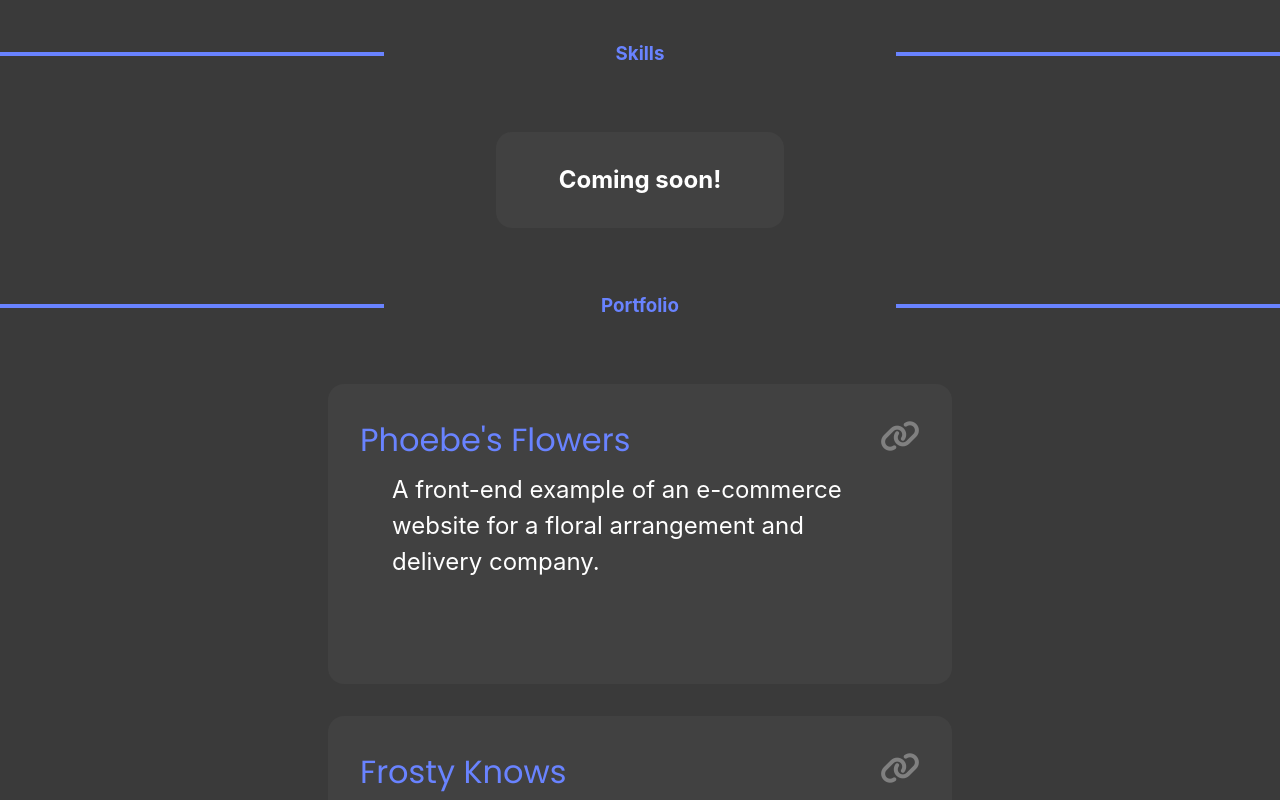
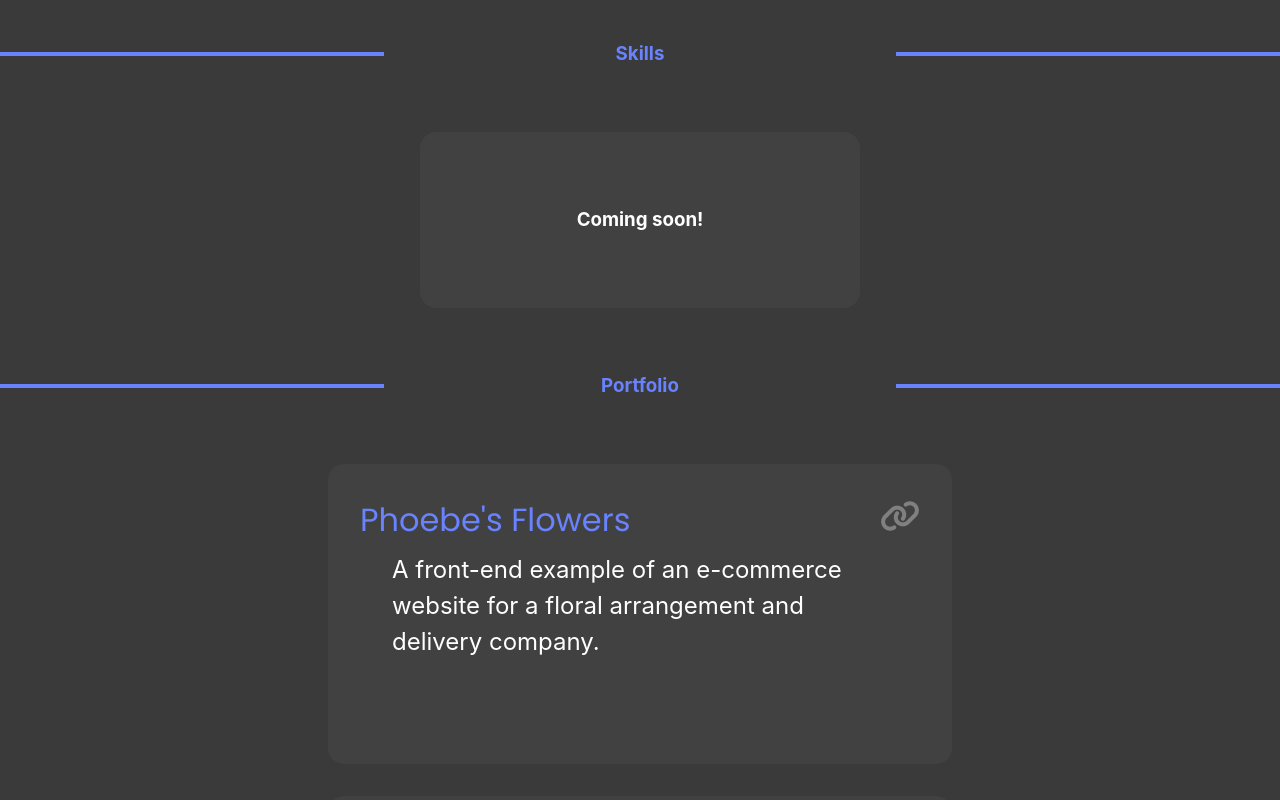
Before and after one commit to MichaelaHunt/Michaela-Hunt-Portfolio, a React (Vite) app in the folder Portfolio/: page / in a window 1280 px wide. Shown: the part 960-1760 px from the top of the page. Built offline with nearby package versions, Linux system fonts and the light colour scheme.

Commit message:
fix coming soon in all queries

```diff
--- a/Portfolio/src/App.css
+++ b/Portfolio/src/App.css
@@ -353,6 +353,12 @@ input:focus, textarea:focus, button:focus {
 }
 
 @media (min-width: 575px) and (max-width: 966px) {
+  .comingSoon {
+    width: 27.5rem;
+    height: 11rem;
+    border-radius: 1rem;
+  }
+
   .contactContainer {
     border-radius: 1rem;
     padding: 2rem 4rem 3rem;
@@ -481,6 +487,12 @@ input:focus, textarea:focus, button:focus {
 
 /* About me */
 @media (min-width: 967px) and (max-width: 1069px) {
+  .comingSoon {
+    width: 27.5rem;
+    height: 11rem;
+    border-radius: 1rem;
+  }
+
   .horizontalLine {
     width: 40%;
   }
@@ -573,6 +585,12 @@ input:focus, textarea:focus, button:focus {
 }
 
 @media (min-width: 1070px) and (max-width: 1337px) {
+  .comingSoon {
+    width: 27.5rem;
+    height: 11rem;
+    border-radius: 1rem;
+  }
+
   .introLinks>i {
     color: white;
     font-size: 3.625rem;
@@ -705,6 +723,7 @@ input:focus, textarea:focus, button:focus {
     display: flex;
     flex-direction: row;
     margin-top: 9rem;
+    margin-bottom: 5rem;
     justify-content: center;
   }
 
--- a/Portfolio/src/pages/Home.jsx
+++ b/Portfolio/src/pages/Home.jsx
@@ -113,7 +113,7 @@ function Home() {
       </div>
       <div className='comingSoonSection'>
         <div className='card comingSoon'>
-          <h2>Coming soon!</h2>
+          <h3>Coming soon!</h3>
         </div>
       </div>
       {/*Skills End*/}
```
